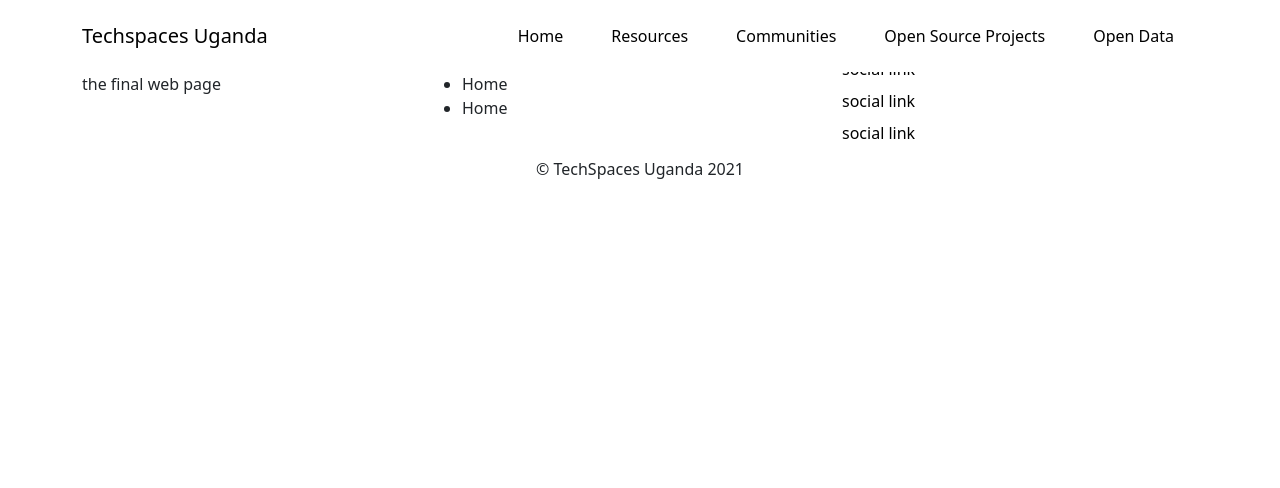
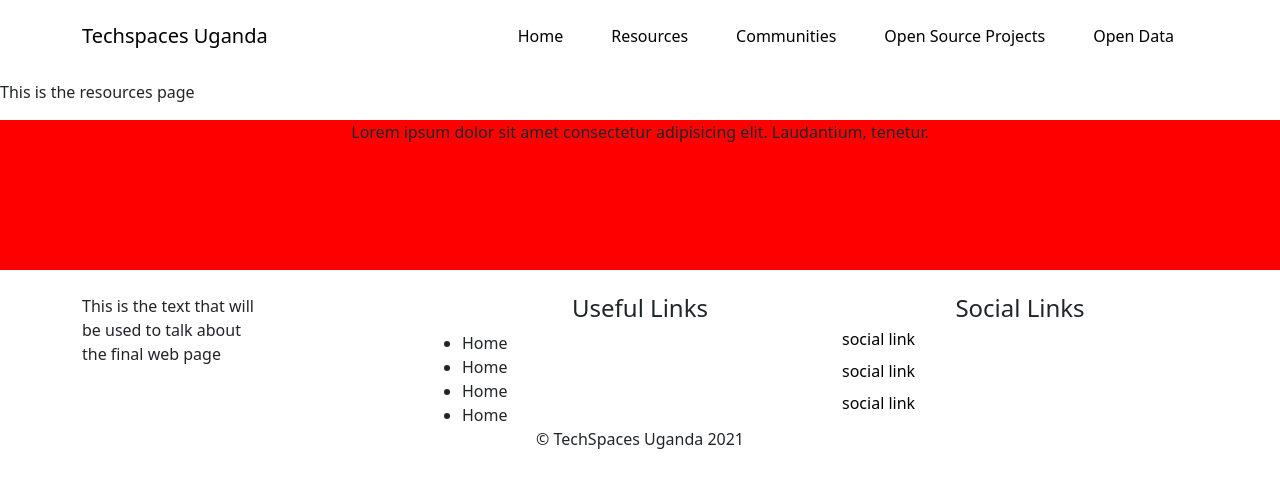
Before and after one commit to luigimorel/techspaces-uganda, a React (Create React App) app: page /resources in a window 1280 px wide. Shown: the top 488 px of the page. Built offline with nearby package versions, Linux system fonts and the light colour scheme.

Commit message:
Add the page heading to the child pages

```diff
--- a/src/components/Footer.tsx
+++ b/src/components/Footer.tsx
@@ -11,6 +11,7 @@
                     </p>
                 </div>
                 <div className="col-md-4">
+                    <h4 className="heading text-center">Useful Links</h4>
                     <ul className="list-group">
                         <li className="list-item">Home</li>
                         <li className="list-item">Home</li>
--- a/src/components/Navbar.tsx
+++ b/src/components/Navbar.tsx
@@ -3,7 +3,7 @@
 const Navbar = () => {
     return (
         <nav
-            className="navbar navbar-expand-lg bg-white bg-secondary  fixed-top"
+            className="navbar navbar-expand-lg bg-white bg-secondary    mb-2"
             id="navBarResponsive"
         >
             <div className="container">
--- /dev/null
+++ b/src/components/PageHeading.tsx
@@ -0,0 +1,10 @@
+const PageHeading = () => {
+    return (
+        <div className="jumbotron text-center my-auto">
+            Lorem ipsum dolor sit amet consectetur adipisicing elit. Laudantium,
+            tenetur.
+        </div>
+    );
+};
+
+export default PageHeading;
--- a/src/index.css
+++ b/src/index.css
@@ -18,10 +18,12 @@
     color: #000000;
 }
 
+/* Styles for the hero section on the home page */
+.hero {
+    height: fit-content;
+}
+
 /* Styles for the footer */
-.jumbotron {
-    background-color: antiquewhite;
-}
 
 li {
     text-decoration: none;
@@ -30,3 +32,9 @@
 .footer__para {
     width: 180px;
 }
+
+/* Jumbotron styles */
+.jumbotron {
+    background-color: red;
+    height: 150px;
+}
--- a/src/pages/Communities.tsx
+++ b/src/pages/Communities.tsx
@@ -1,10 +1,14 @@
 import Footer from '../components/Footer';
 import Navbar from '../components/Navbar';
+import PageHeading from '../components/PageHeading';
 
 const Communities = () => {
     return (
         <div>
             <Navbar />
+            <p className="leading">This is the communities page</p>
+
+            <PageHeading />
             <Footer />
         </div>
     );
--- a/src/pages/Home.tsx
+++ b/src/pages/Home.tsx
@@ -9,7 +9,7 @@
             <div className="container mb-4">
                 <Navbar />
             </div>
-            <div className="container mt-auto">
+            <div className="container mt-auto hero">
                 <Hero />
                 <Reasons />
                 <Footer />
--- a/src/pages/OpenData.tsx
+++ b/src/pages/OpenData.tsx
@@ -1,10 +1,13 @@
 import Footer from '../components/Footer';
 import Navbar from '../components/Navbar';
+import PageHeading from '../components/PageHeading';
 
 const OpenData = () => {
     return (
         <div>
             <Navbar />
+            <p className="leading">This is the open data page</p>
+            <PageHeading />
             <Footer />
         </div>
     );
--- a/src/pages/OpenSource.tsx
+++ b/src/pages/OpenSource.tsx
@@ -1,10 +1,14 @@
 import Footer from '../components/Footer';
 import Navbar from '../components/Navbar';
+import PageHeading from '../components/PageHeading';
 
 const OpenSource = () => {
     return (
         <div>
             <Navbar />
+            <p className="leading">This is the open source page</p>
+
+            <PageHeading />
             <Footer />
         </div>
     );
--- a/src/pages/Resources.tsx
+++ b/src/pages/Resources.tsx
@@ -1,10 +1,14 @@
 import Footer from '../components/Footer';
 import Navbar from '../components/Navbar';
+import PageHeading from '../components/PageHeading';
 
 const Resources = () => {
     return (
         <>
             <Navbar />
+            <p className="leading">This is the resources page</p>
+
+            <PageHeading />
             <Footer />
         </>
     );
```
